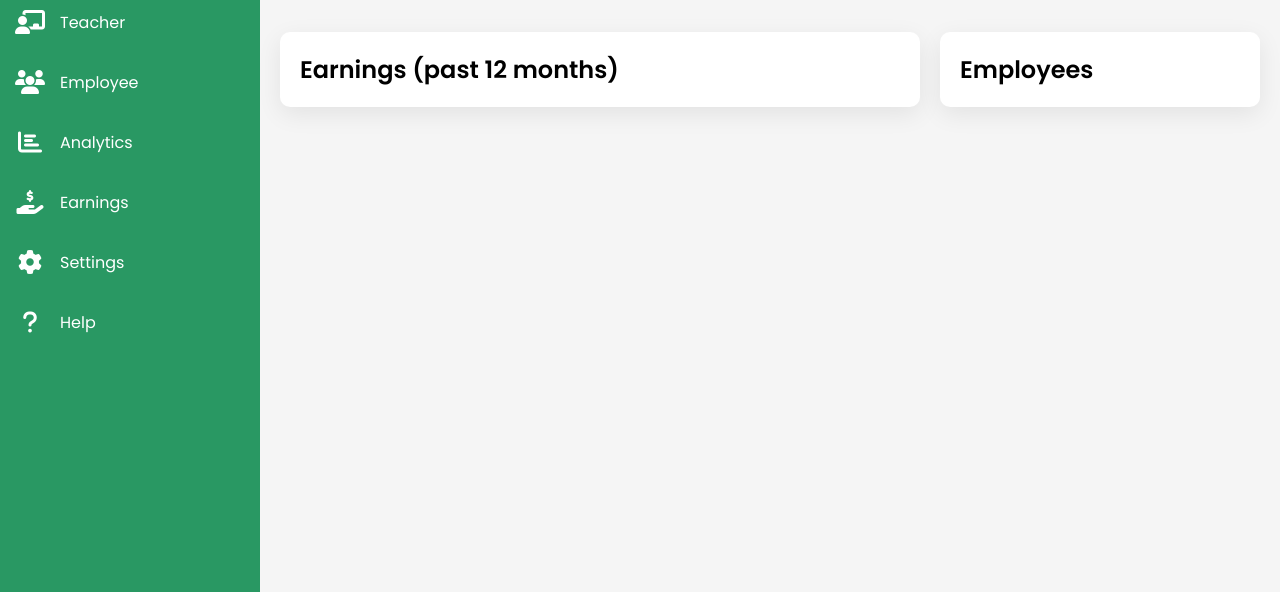
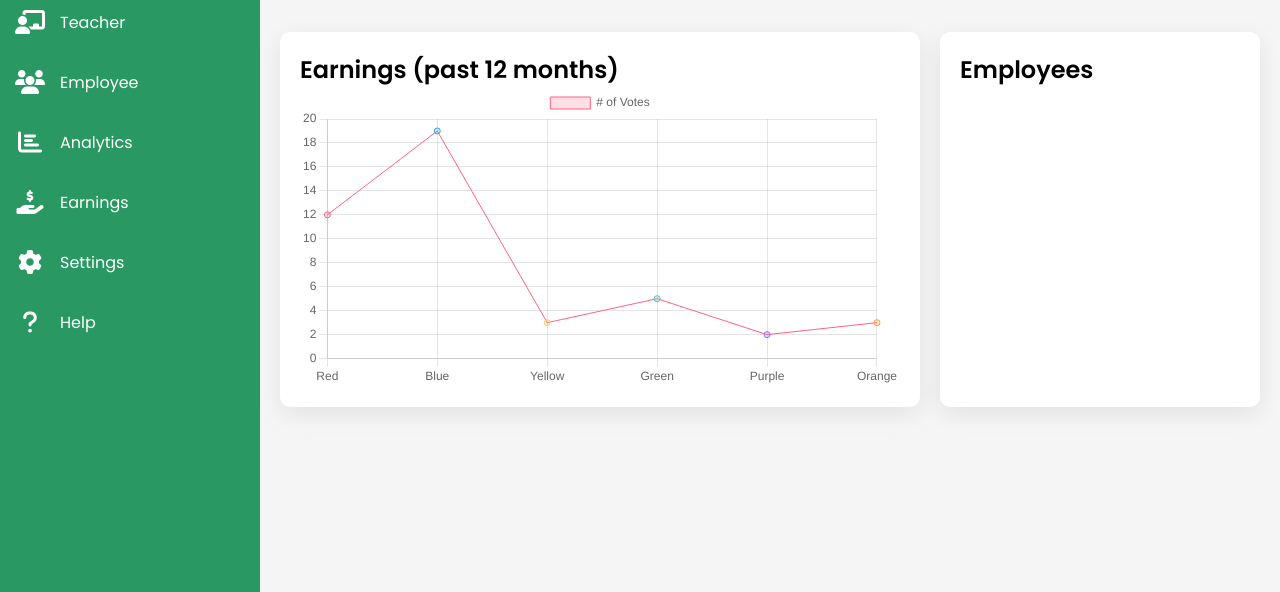
Before and after one commit to Wandiya/Livestock_Dashboard, a plain HTML site: page index.html in a window 1280 px wide. Shown: the part 208-800 px from the top of the page. Drawn offline with nearby package versions, Linux system fonts and the light colour scheme.

Commit message:
inserted chart.js

```diff
--- a/index.html
+++ b/index.html
@@ -135,6 +135,7 @@
       <div class="charts">
         <div class="chart">
           <h2>Earnings (past 12 months)</h2>
+          <canvas id="lineChart"></canvas>
         </div>
         <div class="chart" id="doughnut-chart">
           <h2>Employees</h2>
@@ -142,8 +143,7 @@
       </div>
     </div>
   </div>
-  <script src="https://cdn.jsdelivr.net/npm/chart.js"></script>
-
-  <!-- <script src="https://cdn.jsdelivr.net/npm/chart.js@3.5.1/dist/chart.min.js"></script> -->
+  <script src="https://cdn.jsdelivr.net/npm/chart.js@4.4.2/dist/chart.umd.min.js"></script>
+  <script src="/scripts/chart.js"></script>
 </body>
 </html>
--- /dev/null
+++ b/scripts/chart.js
@@ -0,0 +1,35 @@
+var ctx = document.getElementById('lineChart').getContext('2d');
+var myChart = new Chart(ctx, {
+    type: 'line',
+    data: {
+        labels: ['Red', 'Blue', 'Yellow', 'Green', 'Purple', 'Orange'],
+        datasets: [{
+            label: '# of Votes',
+            data: [12, 19, 3, 5, 2, 3],
+            backgroundColor: [
+                'rgba(255, 99, 132, 0.2)',
+                'rgba(54, 162, 235, 0.2)',
+                'rgba(255, 206, 86, 0.2)',
+                'rgba(75, 192, 192, 0.2)',
+                'rgba(153, 102, 255, 0.2)',
+                'rgba(255, 159, 64, 0.2)'
+            ],
+            borderColor: [
+                'rgba(255, 99, 132, 1)',
+                'rgba(54, 162, 235, 1)',
+                'rgba(255, 206, 86, 1)',
+                'rgba(75, 192, 192, 1)',
+                'rgba(153, 102, 255, 1)',
+                'rgba(255, 159, 64, 1)'
+            ],
+            borderWidth: 1
+        }]
+    },
+    options: {
+        scales: {
+            y: {
+                beginAtZero: true
+            }
+        }
+    }
+});
```
Also changed, not shown: chart.js (deleted).
